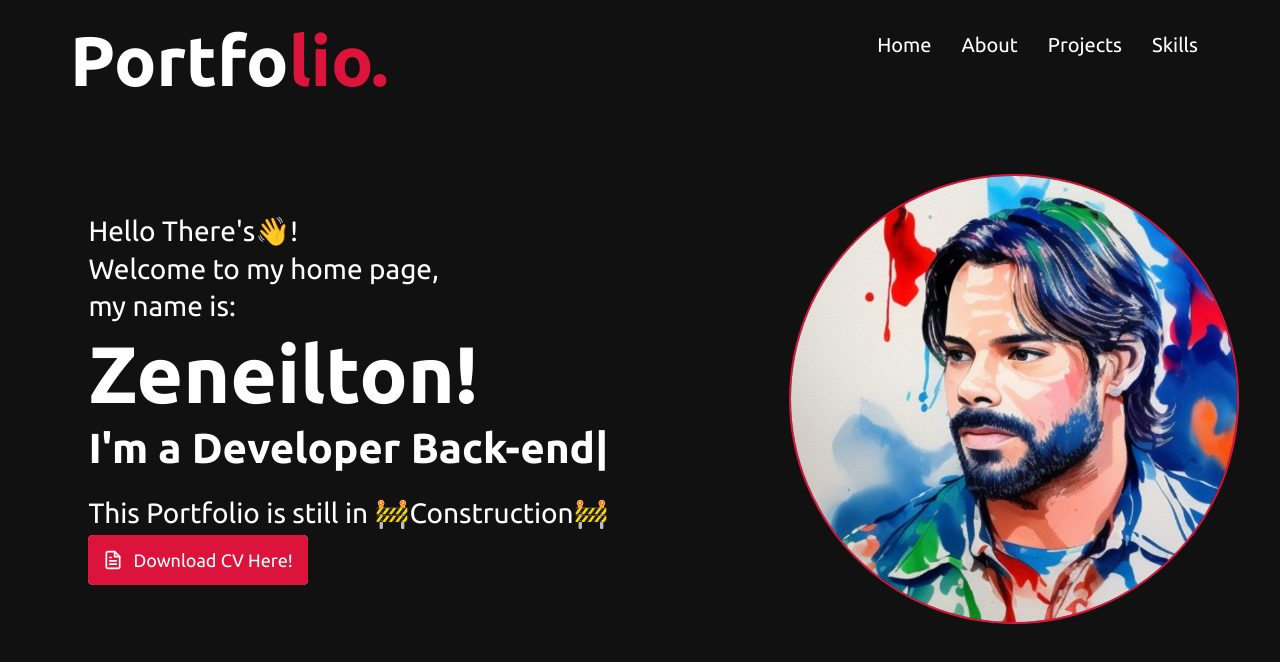
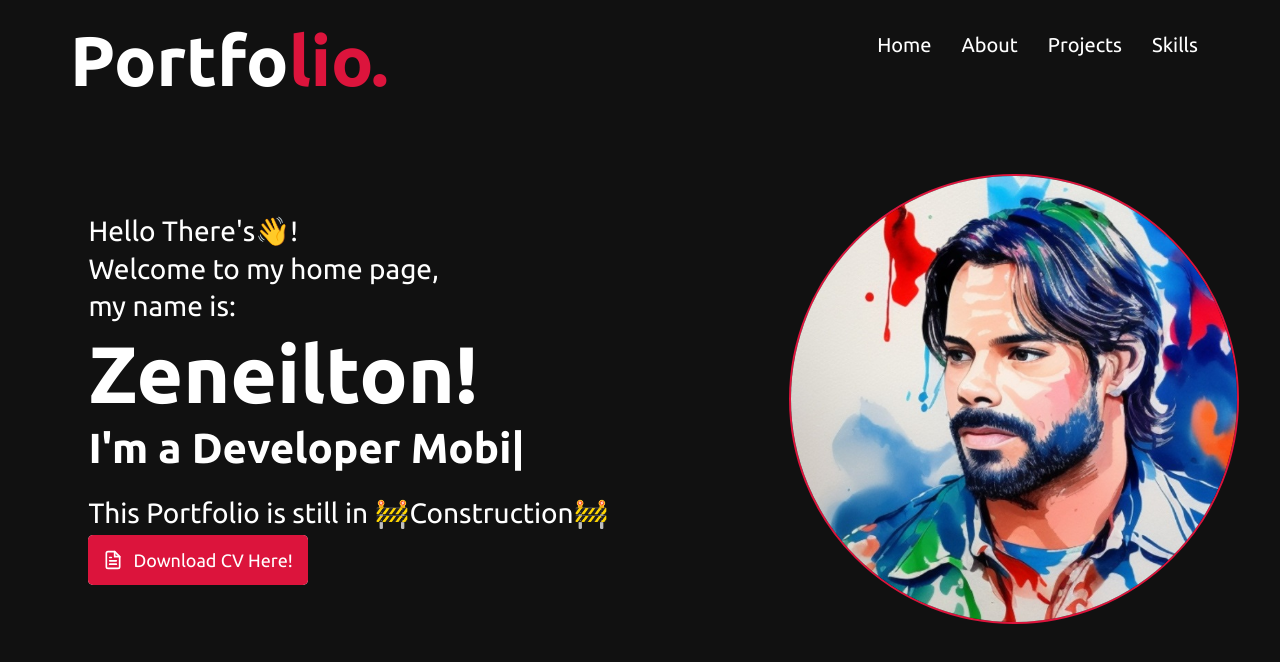
Before and after one commit to zeneiltongpdev/my-portfolio, a React (Vite) app: page / in a window 1280 px wide. Shown: the top 662 px of the page. Built offline with nearby package versions, Linux system fonts and the light colour scheme.

Commit message:
content update

```diff
--- a/index.html
+++ b/index.html
@@ -11,7 +11,8 @@
   <meta property="og:description"
     content="Welcome to my Portfolio, here you will find some practical projects carried out in my career as a Fullstack Developer" />
 
-  <meta property="og:image" content="/src/assets/eu.png" />
+  <!-- <meta property="og:image" content="/src/assets/eu.png" /> -->
+  <meta property="og:image" content="https://zeneiltongp.dev/assets/eu-9bb6f0ee.png" />
   <meta property="og:image:type" content="image/png" />
   <meta property="og:image:width" content="128" />
   <meta property="og:image:height" content="128" />
--- a/src/pages/Home/index.tsx
+++ b/src/pages/Home/index.tsx
@@ -218,10 +218,10 @@ const Home = () => {
                 I'm a{" "}
                 <Animation
                   sequence={[
-                    "Developer Front-end",
-                    1000,
-                    "Developer Back-end",
-                    1000,
+                    // "Developer Front-end",
+                    // 1000,
+                    // "Developer Back-end",
+                    // 1000,
                     "Developer Full Stack, and",
                     1000,
                     "Developer Mobile!",
```
